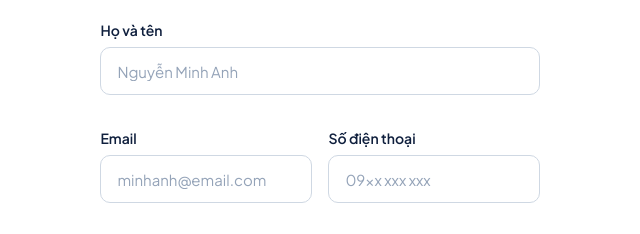
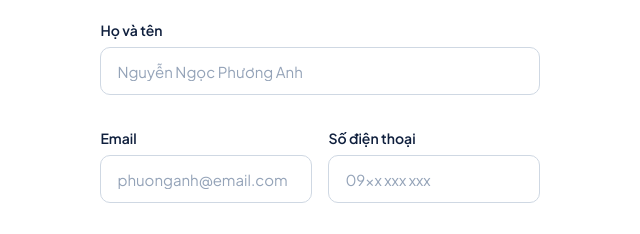
Before and after one commit to trwng-thdat/FitReward, a plain HTML site: page register.html in a window 1280 px wide. Shown: the part 231-465 px from the top of the page, 614-1254 px from the left. Drawn offline with Linux system fonts and the light colour scheme.

Commit message:
Use the site owner's name in form placeholders
Replace the "Minh Anh" sample name and email in the login and register
forms with Nguyễn Ngọc Phương Anh / phuonganh@email.com.

Co-Authored-By: Claude Opus 5.5 <noreply@anthropic.com>

```diff
--- a/assets/js/locales/en.js
+++ b/assets/js/locales/en.js
@@ -143,7 +143,7 @@ window.TRANSLATIONS.en = {
   'auth.register.submit': 'Continue',
 
   'auth.field.name': 'Full name',
-  'auth.field.namePlaceholder': 'Minh Anh Nguyen',
+  'auth.field.namePlaceholder': 'Nguyễn Ngọc Phương Anh',
   'auth.field.email': 'Email',
   'auth.field.emailOrPhone': 'Email or phone number',
   'auth.field.phone': 'Phone number',
--- a/assets/js/locales/vi.js
+++ b/assets/js/locales/vi.js
@@ -143,7 +143,7 @@ window.TRANSLATIONS.vi = {
   'auth.register.submit': 'Tiếp tục',
 
   'auth.field.name': 'Họ và tên',
-  'auth.field.namePlaceholder': 'Nguyễn Minh Anh',
+  'auth.field.namePlaceholder': 'Nguyễn Ngọc Phương Anh',
   'auth.field.email': 'Email',
   'auth.field.emailOrPhone': 'Email hoặc số điện thoại',
   'auth.field.phone': 'Số điện thoại',
--- a/register.html
+++ b/register.html
@@ -84,14 +84,14 @@
           <form id="register-form" novalidate onsubmit="handleRegister(event)">
             <div class="field">
               <label for="reg-name" class="field-label" data-i18n="auth.field.name">Họ và tên</label>
-              <input type="text" id="reg-name" class="field-input" placeholder="Nguyễn Minh Anh" data-i18n-placeholder="auth.field.namePlaceholder" autocomplete="name">
+              <input type="text" id="reg-name" class="field-input" placeholder="Nguyễn Ngọc Phương Anh" data-i18n-placeholder="auth.field.namePlaceholder" autocomplete="name">
               <span class="error-text" id="reg-name-error"></span>
             </div>
 
             <div class="field-row">
               <div class="field">
                 <label for="reg-email" class="field-label" data-i18n="auth.field.email">Email</label>
-                <input type="email" id="reg-email" class="field-input" placeholder="minhanh@email.com" autocomplete="email">
+                <input type="email" id="reg-email" class="field-input" placeholder="phuonganh@email.com" autocomplete="email">
                 <span class="error-text" id="reg-email-error"></span>
               </div>
               <div class="field">
```
Also changed, not shown: login.html (+1 -1 lines).
